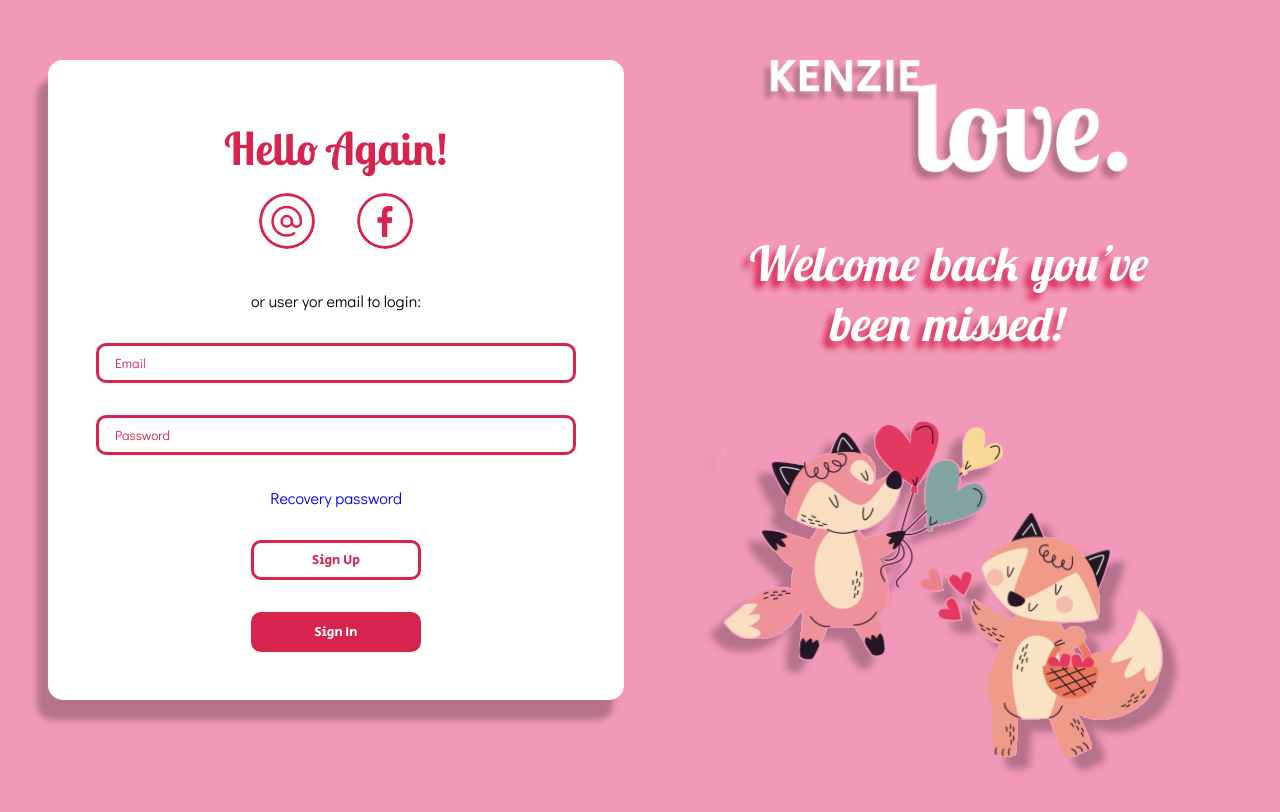
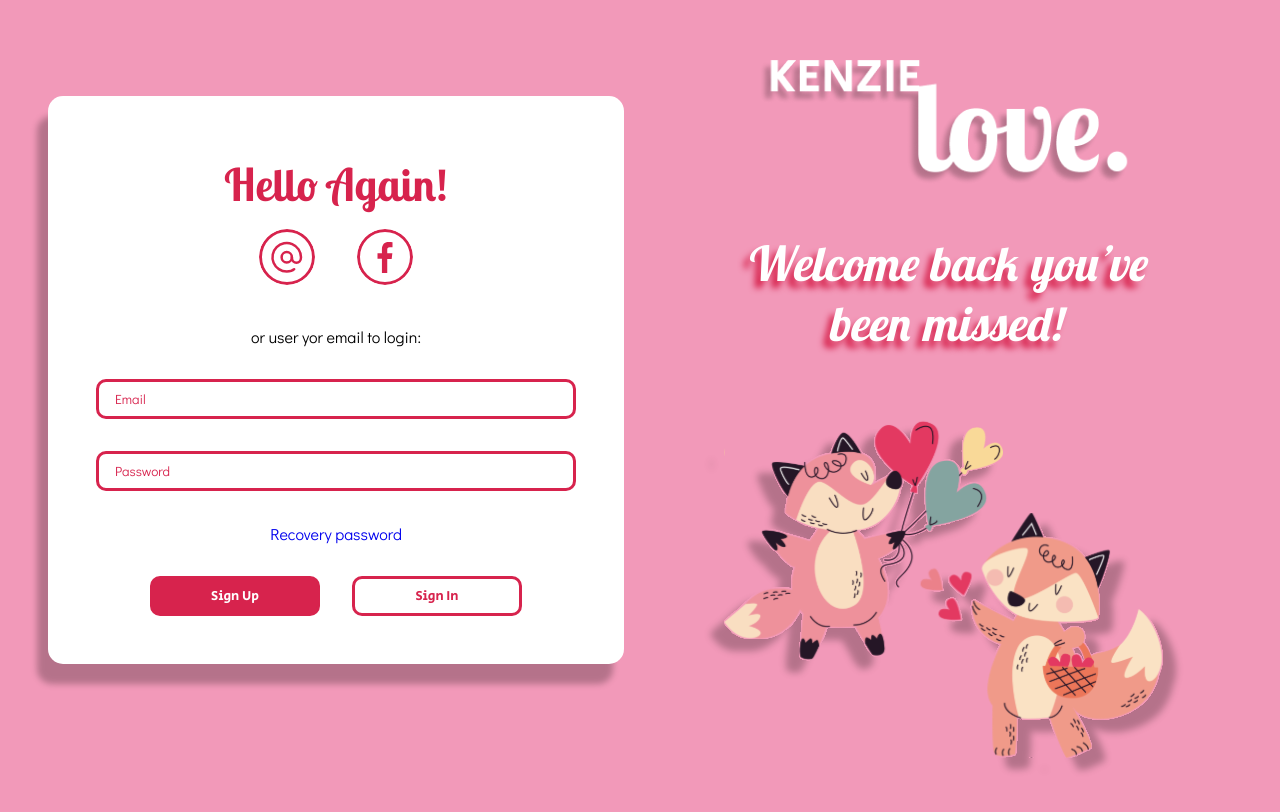
Before and after one commit to httTinder/httTinder-App, a React (Create React App) app in the folder love-kenzie/: page /login in a window 1280 px wide. Shown: the part 114-926 px from the top of the page. Built offline with nearby package versions, Linux system fonts and the light colour scheme.

Commit message:
fix: button style

```diff
--- a/love-kenzie/src/pages/login/index.tsx
+++ b/love-kenzie/src/pages/login/index.tsx
@@ -50,12 +50,14 @@ const LoginPage = () => {
 								<Input placeholder='Password' type='password' />
 							</div>
 							<a href='#'>Recovery password</a>
-							<Button notSelected type='button'>
-								Sign Up
-							</Button>
-							<Button selected type='submit'>
-								Sign In
-							</Button>
+							<div className='sign-buttons'>
+								<Button selected type='submit'>
+									Sign Up
+								</Button>
+								<Button notSelected type='button'>
+									Sign In
+								</Button>
+							</div>
 						</form>
 					</Main>
 				</Section>
```
